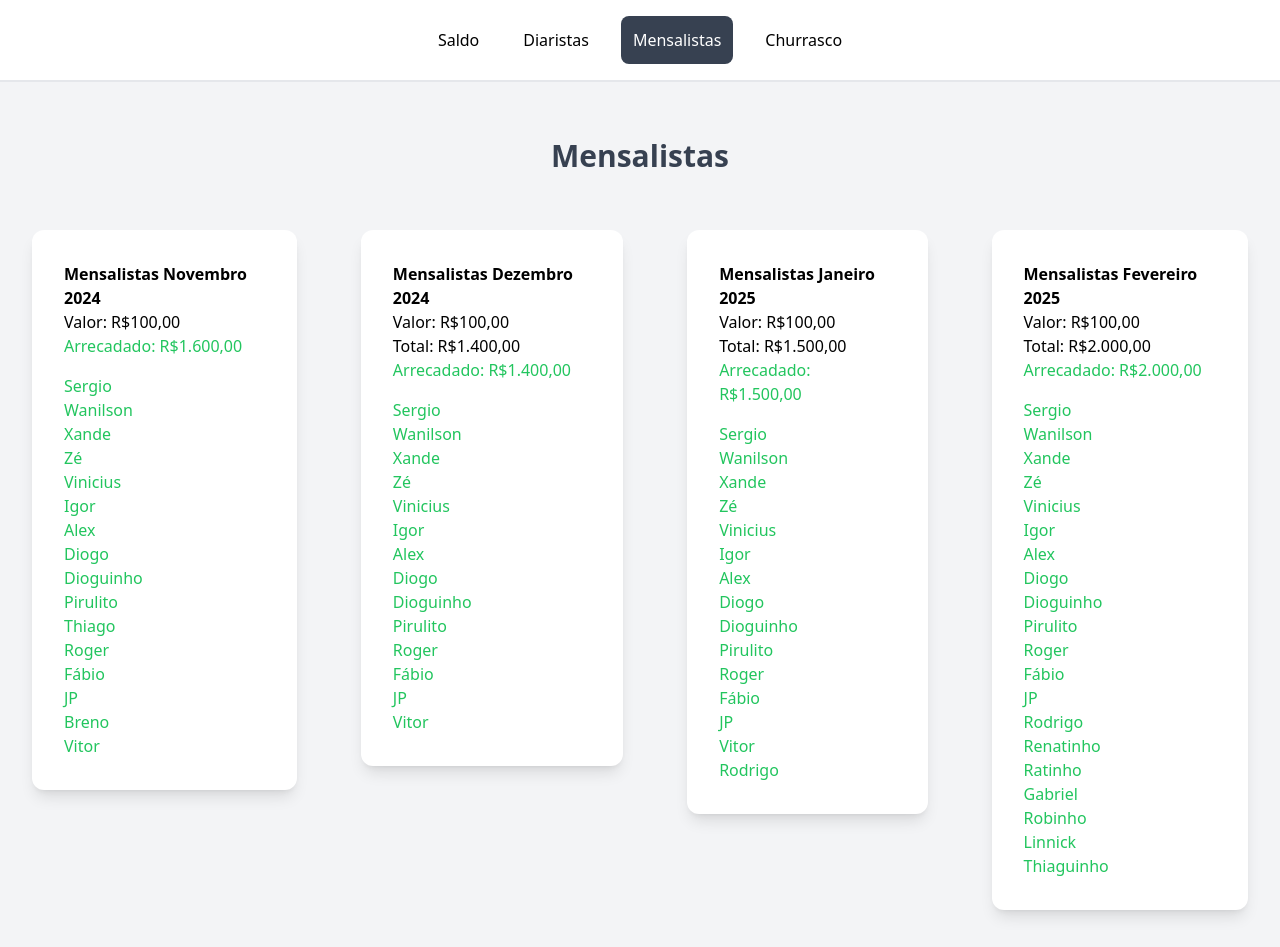
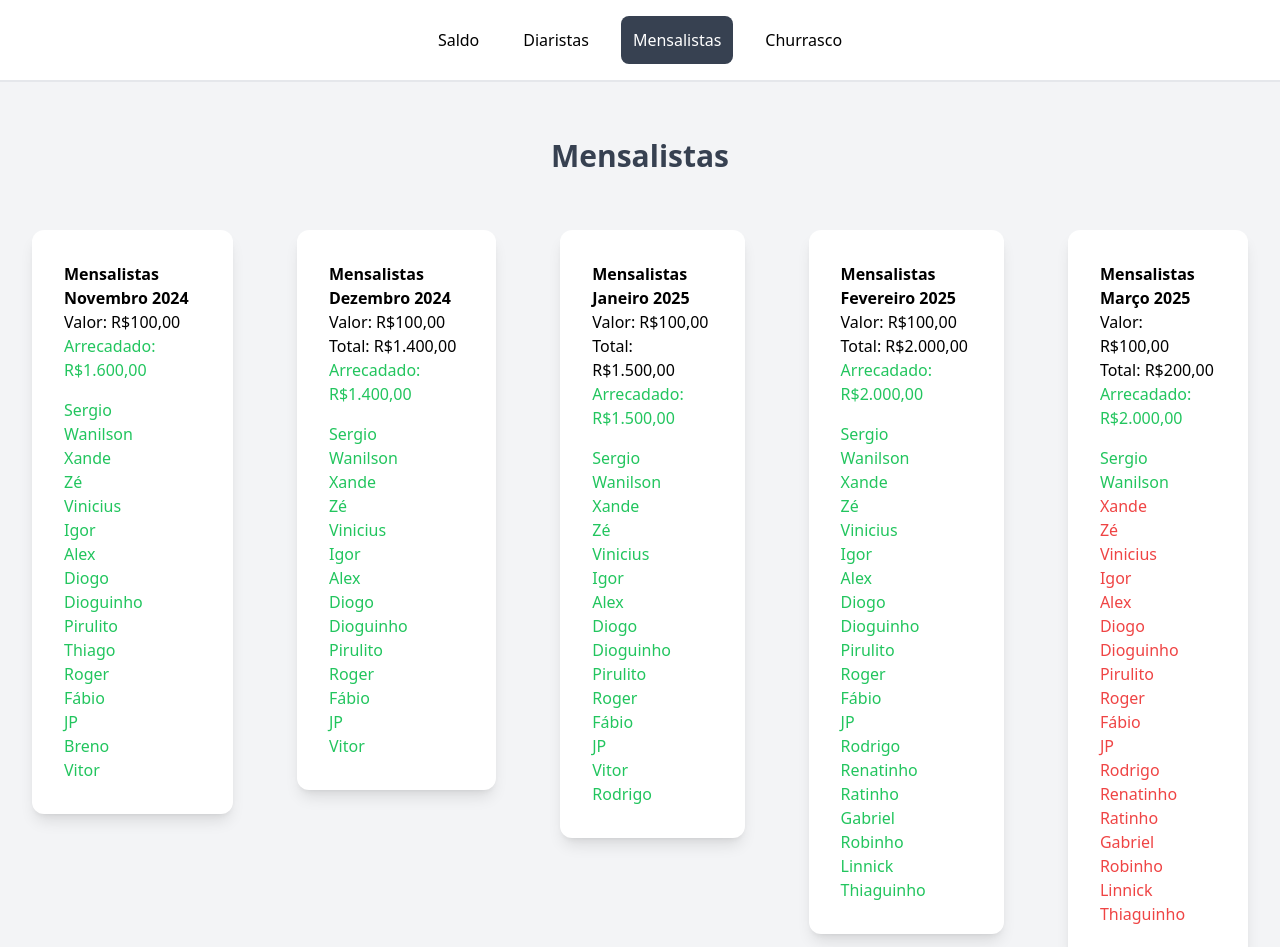
Before and after one commit to diogop2003/futebol, an Angular app in the folder pelada-front/: page /mensalistas in a window 1280 px wide. Shown: the top 947 px of the page. Built offline with nearby package versions, Linux system fonts and the light colour scheme.

Commit message:
aberto março

```diff
--- a/pelada-front/src/app/pages/mensalista/mensalista.component.html
+++ b/pelada-front/src/app/pages/mensalista/mensalista.component.html
@@ -122,4 +122,34 @@
             <li class="text-green-500">Thiaguinho</li>
         </ol>
     </div>
+    <div class="rounded-xl bg-white p-8 shadow-lg mx-8">
+        <h1 class="font-md font-bold">Mensalistas Março 2025</h1>
+        <div class="mb-4">
+            <h1 class="text-md">Valor: R$100,00</h1>
+            <h1 class="text-md">Total: R$200,00</h1>
+            <h1 class="text-green-500">Arrecadado: R$2.000,00</h1>
+        </div>
+        <ol>
+            <li class="text-green-500">Sergio</li>
+            <li class="text-green-500">Wanilson</li>
+            <li class="text-red-500">Xande</li>
+            <li class="text-red-500">Zé</li>
+            <li class="text-red-500">Vinicius</li>
+            <li class="text-red-500">Igor</li>
+            <li class="text-red-500">Alex</li>
+            <li class="text-red-500">Diogo</li>
+            <li class="text-red-500">Dioguinho</li>
+            <li class="text-red-500">Pirulito</li>
+            <li class="text-red-500">Roger</li>
+            <li class="text-red-500">Fábio</li>
+            <li class="text-red-500">JP</li>
+            <li class="text-red-500">Rodrigo</li>
+            <li class="text-red-500">Renatinho</li>
+            <li class="text-red-500">Ratinho</li>
+            <li class="text-red-500">Gabriel</li>
+            <li class="text-red-500">Robinho</li>
+            <li class="text-red-500">Linnick</li>
+            <li class="text-red-500">Thiaguinho</li>
+        </ol>
+    </div>
 </section>
--- a/pelada-front/src/app/pages/saldo/saldo.component.html
+++ b/pelada-front/src/app/pages/saldo/saldo.component.html
@@ -24,12 +24,12 @@
             </thead>
             <tbody>
                 <tr class="border-b">
-                    <td class="w-auto py-4 text-md text-gray-700">Saldo Janeiro</td>
-                    <td class="w-auto py-4 text-md text-green-500">1.881,00</td>
+                    <td class="w-auto py-4 text-md text-gray-700">Saldo Fevereiro</td>
+                    <td class="w-auto py-4 text-md text-green-500">2.247,00</td>
                 </tr>
                 <tr class="border-b gap-5">
-                    <td class="w-auto py-4 text-md text-gray-700">Pagantes Fevereiro</td>
-                    <td class="w-auto py-4 text-md text-green-500">2.000,00</td>
+                    <td class="w-auto py-4 text-md text-gray-700">Pagantes Março</td>
+                    <td class="w-auto py-4 text-md text-green-500">200,00</td>
                 </tr>
                 <tr class="border-b gap-5">
                     <td class="w-auto py-4 text-md text-gray-700">Mensalidade do campo</td>
@@ -37,27 +37,27 @@
                 </tr>
                 <tr class="border-b gap-5">
                     <td class="w-auto py-4 text-md text-gray-700">Goleiros mês</td>
-                    <td class="w-auto py-4 text-md text-red-500">-560,00</td>
+                    <td class="w-auto py-4 text-md text-red-500">-00,00</td>
                 </tr>
                 <tr class="border-b gap-5">
-                    <td class="w-auto py-4 text-md text-gray-700">Diaristas Fevereiro</td>
-                    <td class="w-auto py-4 text-md text-green-500">780,00</td>
+                    <td class="w-auto py-4 text-md text-gray-700">Diaristas Março</td>
+                    <td class="w-auto py-4 text-md text-green-500">00,00</td>
                 </tr>
                 <!-- <tr class="border-b gap-5">
                     <td class="w-auto py-4 text-md text-gray-700">Gastos adicionais Dezembro</td>
                     <td class="w-auto py-4 text-md text-red-500">00,00</td>
                 </tr> -->
-                 <tr class="border-b gap-5">
+<!--                  <tr class="border-b gap-5">
                     <td class="w-auto py-4 text-md text-gray-700">Gastos churrasco Fevereiro</td>
-                    <td class="w-auto py-4 text-md text-red-500">-484,00</td>
+                    <td class="w-auto py-4 text-md text-red-500">00,00</td>
                 </tr>
                 <tr class="border-b gap-5">
                     <td class="w-auto py-4 text-md text-gray-700">Pagantes churrasco Fevereiro</td>
-                    <td class="w-auto py-4 text-md text-green-500">230,00</td>
-                </tr>
+                    <td class="w-auto py-4 text-md text-green-500">00,00</td>
+                </tr> -->
                 <tr class="border-b gap-5">
                     <td class="w-auto py-4 text-md text-gray-700">SALDO TOTAL</td>
-                    <td class="w-auto py-4 text-md text-green-500">2.247,00</td>
+                    <td class="w-auto py-4 text-md text-green-500">847,00</td>
                 </tr>
             </tbody>
         </table>
```
